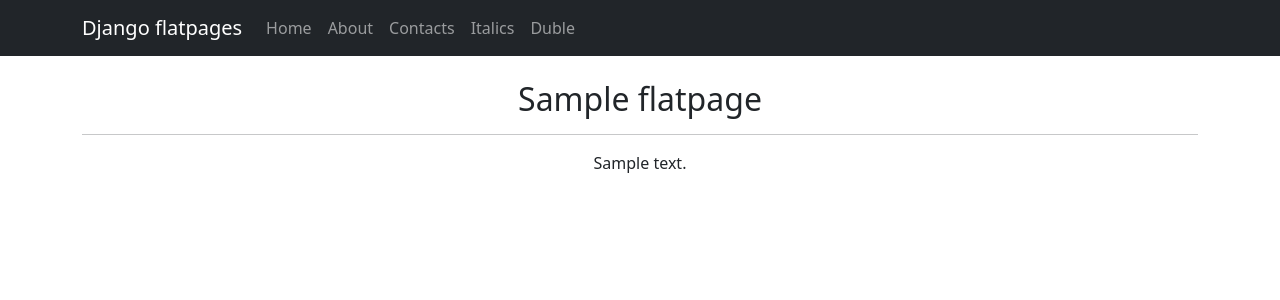
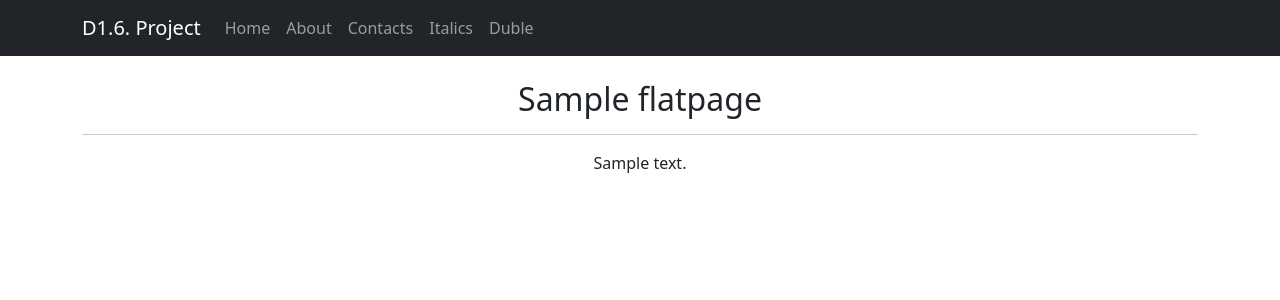
Before and after one commit to oleg-afonick/D1.6_project, a Django app: template myproject/templates/flatpages/default.html in a window 1280 px wide. Shown: the top 300 px of the page. Run offline with Django 3.2, Linux system fonts and the light colour scheme; the template is opened without the code that fills it: most values are stand-ins (such as "Sample title", 1, 10 or a date in 2020); some libraries are stand-ins or nearby versions.

Commit message:
Changed navbar in default.html

```diff
--- a/myproject/templates/flatpages/default.html
+++ b/myproject/templates/flatpages/default.html
@@ -15,7 +15,7 @@
         <!-- Responsive navbar-->
         <nav class="navbar navbar-expand-lg navbar-dark bg-dark static-top">
             <div class="container">
-                <a class="navbar-brand" href="#">Django flatpages</a>
+                <a class="navbar-brand" href="#">D1.6. Project</a>
                 <button class="navbar-toggler" type="button" data-toggle="collapse"
                         data-target="#navbarResponsive"
                         aria-controls="navbarResponsive" aria-expanded="false"
```
